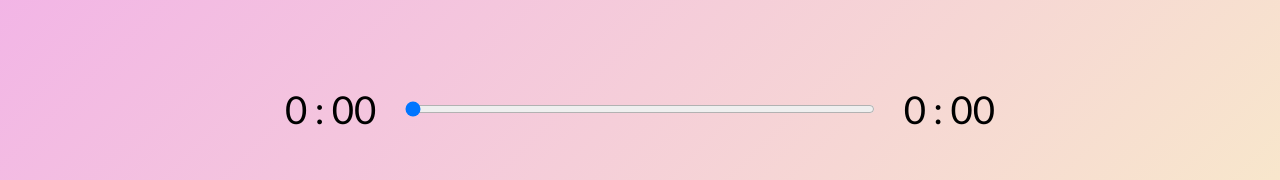
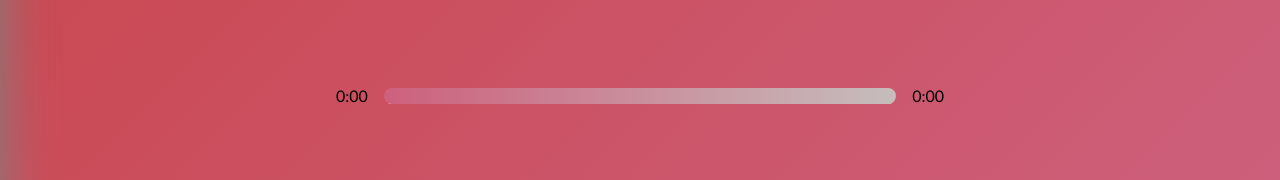
Before and after one commit to MassDo/react-music-player, a React (Create React App) app: page / in a window 1280 px wide. Shown: the part 570-750 px from the top of the page. Built offline with nearby package versions, Linux system fonts and the light colour scheme.

Commit message:
Add style and animations

```diff
--- a/src/App.jsx
+++ b/src/App.jsx
@@ -13,9 +13,13 @@ function App() {
   const [isPLaying, setIsPLaying] = useState(false);
   const audioRef = useRef(null);
   const [libraryStatus, setLibraryStatus] = useState(false);
-
   return (
-    <div className="App">
+    <div
+      className={`App ${libraryStatus ? "library-active" : ""}`}
+      style={{
+        background: `linear-gradient(-45deg, ${currentSong.color[0]}, ${currentSong.color[1]})`,
+      }}
+    >
       <Nav libraryStatus={libraryStatus} setLibraryStatus={setLibraryStatus} />
       <Song isPLaying={isPLaying} currentSong={currentSong} />
       <Player
--- a/src/components/Library.jsx
+++ b/src/components/Library.jsx
@@ -24,7 +24,6 @@ const Library = ({
             setCurrentSong={setCurrentSong}
           />
         ))}
-        ;
       </div>
     </div>
   );
--- a/src/components/Player.jsx
+++ b/src/components/Player.jsx
@@ -15,12 +15,12 @@ const Player = ({
   setIsPLaying,
   audioRef,
 }) => {
-  // State
+  // State and const
   const [songInfo, setSongInfo] = useState({
     currentTime: 0,
     duration: 0,
   });
-
+  const animationPercentage = (songInfo.currentTime / songInfo.duration) * 100;
   // Event Handler
   const playSongHandler = () => {
     // toogle the play/pause button
@@ -38,7 +38,7 @@ const Player = ({
     // Format time from sec to min : sec
     let minutes = Math.floor(time / 60);
     let seconds = ("0" + ~~(time % 60)).slice(-2); // ~~ for Math.floor
-    return minutes + " : " + seconds;
+    return minutes + ":" + seconds;
   };
   const dragHandler = (e) => {
     audioRef.current.currentTime = e.target.value;
@@ -72,6 +72,7 @@ const Player = ({
     <div className="player">
       <div className="time-control">
         <p>{getTime(songInfo.currentTime)}</p>
+        <div className="track">
           <input
             onChange={dragHandler}
             min={0}
@@ -79,6 +80,14 @@ const Player = ({
             value={songInfo.currentTime}
             type="range"
           />
+          <div
+            className="animate-track"
+            style={{
+              background: `linear-gradient(to right, ${currentSong.color[0]}, #c5bebc)`,
+              transform: `translateX(${animationPercentage}%)`,
+            }}
+          ></div>
+        </div>
         <p>{getTime(songInfo.duration || 0)}</p>
       </div>
       <div className="play-control">
@@ -106,6 +115,7 @@ const Player = ({
         onLoadedMetadata={timeUpdateHandler}
         ref={audioRef}
         src={currentSong.audio}
+        onEnded={skipForward}
       ></audio>
     </div>
   );
--- a/src/components/Song.jsx
+++ b/src/components/Song.jsx
@@ -1,6 +1,4 @@
 const Song = ({ isPLaying, currentSong }) => {
-  console.log(isPLaying);
-
   return (
     <div className="song-container">
       <img
--- a/src/styles/App.scss
+++ b/src/styles/App.scss
@@ -5,8 +5,12 @@
 }
 body {
   font-family: "Lato", sans-serif;
-  background: linear-gradient(-45deg, #f8e8cb, #f0a2f0);
-  animation: gradient s ease infinite;
+}
+.App {
+  transition: all 0.5s ease;
+}
+.library-active {
+  margin-left: 30%;
 }
 @keyframes gradient {
   0% {
@@ -30,6 +34,12 @@ h3 {
   color: rgb(53, 52, 52);
 }
 
+@media screen and (min-width: 768px) {
+  .library-active {
+    margin-left: 20rem;
+  }
+}
+
 @import "./_Song";
 @import "./_Player";
 @import "./_Library";
--- a/src/styles/_Library.scss
+++ b/src/styles/_Library.scss
@@ -22,11 +22,11 @@
   width: 20rem;
   max-width: 70vw;
   height: 100%;
-  background: rgb(245, 240, 227);
+  background: rgb(236, 223, 193);
   box-shadow: 2px 2px 50px gray;
   overflow: scroll;
   transform: translateX(-100%);
-  opacity: 0;
+  opacity: 1;
   transition: all 0.5s ease;
 
   h2 {
@@ -48,7 +48,7 @@
     width: 30%;
   }
   &:hover {
-    background-color: rgb(204, 226, 235);
+    background-color: #60849152;
   }
 }
 
--- a/src/styles/_Player.scss
+++ b/src/styles/_Player.scss
@@ -5,30 +5,73 @@
   align-items: center;
   justify-content: space-between;
 }
+
 .time-control {
-  width: 60vw;
+  width: 50%;
   display: flex;
+  align-items: center;
   input {
-    flex: 4;
-    // width: 100%;
-    padding: 1rem 0rem;
+    width: 100%;
+    -webkit-appearance: none;
+    background: #f3e5c2;
     cursor: pointer;
   }
   p {
-    // text-align: ;
-    flex: 1;
-    font-size: 3vw;
-    text-align: center;
     padding: 1rem;
   }
 }
+
 .play-control {
-  padding: 1rem;
-  width: 30%;
   display: flex;
   justify-content: space-between;
   align-items: center;
+  padding: 1rem;
+
+  width: 40%;
   svg {
     cursor: pointer;
   }
 }
+// Input range
+.track {
+  width: 100%;
+  height: 1rem;
+  position: relative;
+  overflow: hidden;
+  border-radius: 1rem;
+}
+.animate-track {
+  background: rgb(243, 128, 128);
+  width: 100%;
+  height: 100%;
+  position: absolute;
+  top: 0;
+  left: 0;
+  transform: translateX(0%);
+  padding: 1rem;
+  pointer-events: none;
+}
+
+input[type="range"]:focus {
+  outline: none;
+}
+input[type="range"]::-webkit-slider-thumb {
+  -webkit-appearance: none;
+  height: 1px;
+  width: 1px;
+}
+input[type="range"]::-moz-range-thumb {
+  background-color: transparent;
+  border: transparent;
+  height: 1px;
+  width: 1px;
+}
+
+@media screen and (max-width: 768px) {
+  .time-control {
+    width: 90%;
+  }
+  .play-control {
+    width: 80%;
+  }
+}
```
Lines whose indentation alone changed are shown as unchanged.
